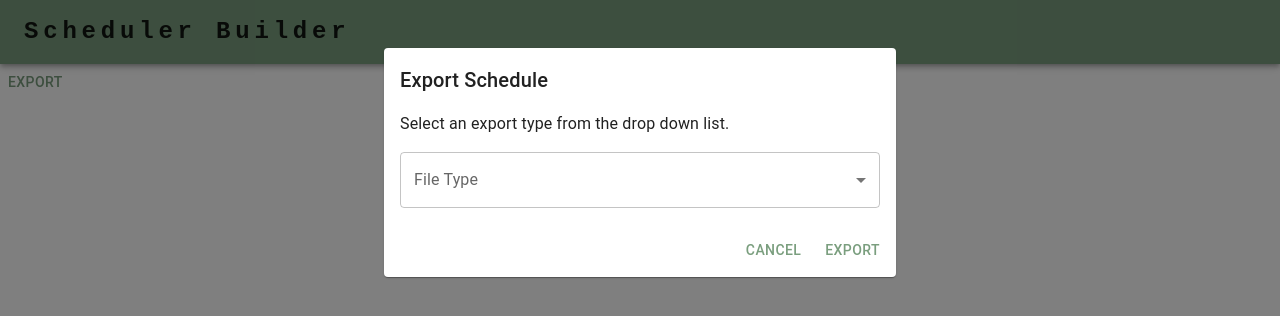
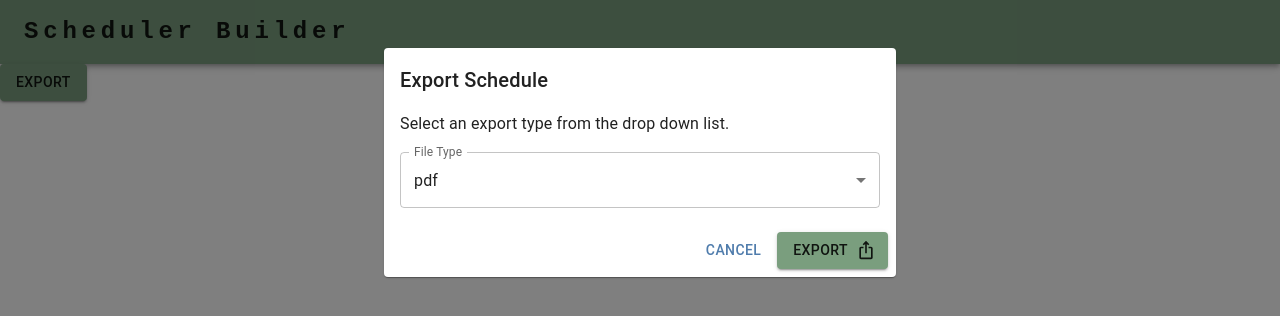
Before and after one commit to Stout-2022-Capstone-Scheduler-Team/SchedulerApp, a Next.js app: page / in a window 1280 px wide. Both pictures are taken after a click on the button "EXPORT". Shown: the top 316 px of the page. Built offline with nearby package versions, Linux system fonts and the light colour scheme.

Commit message:
Export Modal Format

```diff
--- a/components/export/ExportModal.tsx
+++ b/components/export/ExportModal.tsx
@@ -1,48 +1,51 @@
-import * as React from 'react'
-import Button from '@mui/material/Button'
-import Typography from '@mui/material/Typography'
-import Modal from '@mui/material/Modal'
-import FormatSelect from './FormatSelect'
+import * as React from "react";
+import Button from "@mui/material/Button";
+import Typography from "@mui/material/Typography";
+import Modal from "@mui/material/Modal";
+import FormatSelect from "./FormatSelect";
+import IosShareIcon from "@mui/icons-material/IosShare";
 
-import { Card, CardActions, CardContent } from '@mui/material'
+import { Backdrop, Card, CardActions, CardContent } from "@mui/material";
 
 export enum ExportType {
-  png = 'png',
-  pdf = 'pdf',
-  jpeg = 'jpeg',
+  png = "png",
+  pdf = "pdf",
+  jpeg = "jpeg"
 }
 
 interface ExportModalProps {
-  componentToExport: React.RefObject<React.ReactInstance>
+  componentToExport: React.RefObject<React.ReactInstance>;
 }
 
 export default function ExportModal({
-  componentToExport,
+  componentToExport
 }: ExportModalProps): JSX.Element {
-  const [open, setOpen] = React.useState(false)
-  const [type, setType] = React.useState<ExportType>()
-  const handleOpen = () => setOpen(true)
-  const handleClose = () => setOpen(false)
+  const [open, setOpen] = React.useState(false);
+  const [type, setType] = React.useState<ExportType>(ExportType.pdf);
+  const handleOpen = () => setOpen(true);
+  const handleClose = () => setOpen(false);
 
   const handletype = (): void => {
     if (type === ExportType.png) {
-      void import('react-component-export-image').then((result) => {
-        console.log(componentToExport)
-        result.exportComponentAsPNG(componentToExport)
-      })
+      void import("react-component-export-image").then((result) => {
+        console.log(componentToExport);
+        result.exportComponentAsPNG(componentToExport);
+      });
     }
-  }
+  };
 
   return (
     <div>
-      <Button onClick={handleOpen}>Export</Button>
+      <Button onClick={handleOpen} variant={"contained"}>
+        Export
+      </Button>
       <Modal
         open={open}
         onClose={handleClose}
         aria-labelledby="modal-modal-title"
         aria-describedby="modal-modal-description"
       >
-        <Card sx={{ mx: 'auto', mt: '3rem', width: '40%' }}>
+        <Card sx={{ mx: "auto", mt: "3rem", width: "40%" }}>
           <CardContent>
             <Typography id="modal-modal-title" variant="h6" component="h2">
               Export Schedule
@@ -53,15 +56,24 @@ export default function ExportModal({
             <FormatSelect type={type} typeSetter={setType} />
           </CardContent>
           <CardActions>
-            <Button sx={{ ml: 'auto', minWidth: 20 }} onClick={handleClose}>
+            <Button
+              sx={{ ml: "auto", minWidth: 20 }}
+              onClick={handleClose}
+              color={"secondary"}
+            >
               Cancel
             </Button>
-            <Button sx={{ minWidth: 20 }} onClick={handletype}>
+            <Button
+              sx={{ minWidth: 20 }}
+              onClick={handletype}
+              variant={"contained"}
+              endIcon={<IosShareIcon />}
+            >
               Export
             </Button>
           </CardActions>
         </Card>
       </Modal>
     </div>
-  )
+  );
 }
```
